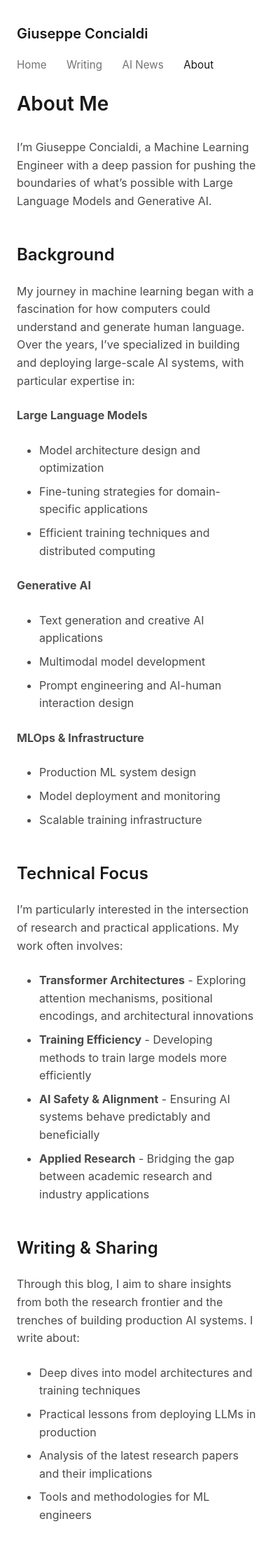
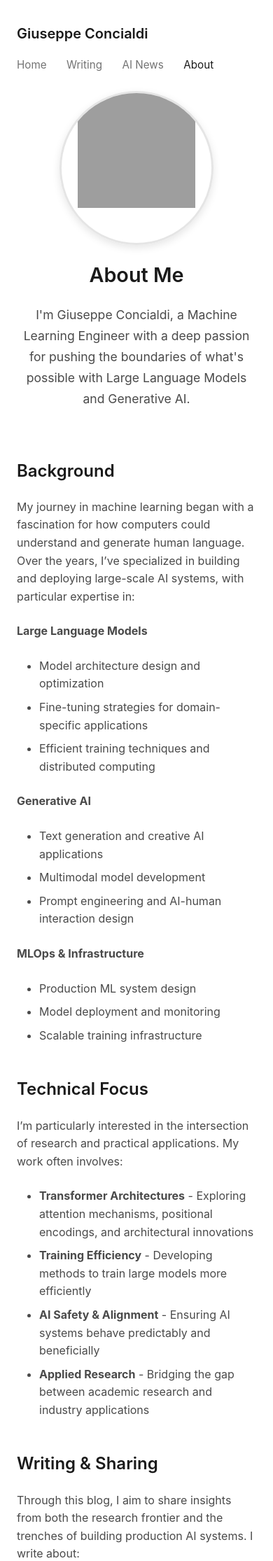
Before and after one commit to Gio99c/gio99c.github.io, a Jekyll site: the page built from about.md, in a window 390 px wide. Shown: the top 2230 px of the page at 70% size. Built offline with Jekyll 4.4.1, drawn with Linux system fonts in a browser that asks for light colours; grey boxes are pictures that could not be loaded.

Commit message:
(feat): add profile image in about

```diff
--- a/about.md
+++ b/about.md
@@ -4,9 +4,18 @@ title: About
 permalink: /about/
 ---
 
-# About Me
+<div class="about-header">
+  <div class="profile-image">
+    <div class="profile-image-wrapper">
+      <img src="/assets/images/profile.jpg" alt="Giuseppe Concialdi" />
+    </div>
+  </div>
+  <div class="about-content">
+    <h1>About Me</h1>
 
-I'm Giuseppe Concialdi, a Machine Learning Engineer with a deep passion for pushing the boundaries of what's possible with Large Language Models and Generative AI.
+    <p>I'm Giuseppe Concialdi, a Machine Learning Engineer with a deep passion for pushing the boundaries of what's possible with Large Language Models and Generative AI.</p>
+  </div>
+</div>
 
 ## Background
 
--- a/assets/css/main.scss
+++ b/assets/css/main.scss
@@ -763,3 +763,69 @@ pre code {
     padding: var(--spacing-md);
   }
 }
+
+/* =============================================
+ * About Page Profile Picture Styles
+ * ============================================= */
+
+.about-header {
+  display: flex;
+  align-items: flex-start;
+  gap: var(--spacing-lg);
+  margin-bottom: var(--spacing-xl);
+}
+
+.profile-image {
+  flex-shrink: 0;
+}
+
+.profile-image-wrapper {
+  width: 220px;
+  height: 220px;
+  border-radius: 50%;
+  overflow: hidden;
+  border: 3px solid var(--border-grey);
+  box-shadow: 0 4px 12px rgba(0, 0, 0, 0.1);
+}
+
+.profile-image img {
+  width: 100%;
+  height: 100%;
+  object-fit: cover;
+  transform: scale(1.2) translateY(-10px);
+}
+
+.about-content {
+  flex: 1;
+}
+
+.about-content h1 {
+  margin-top: 0;
+  margin-bottom: var(--spacing-md);
+}
+
+.about-content p {
+  margin-bottom: var(--spacing-md);
+  font-size: 1.1rem;
+  line-height: 1.7;
+}
+
+/* Responsive design for about page */
+@media (max-width: 768px) {
+  .about-header {
+    flex-direction: column;
+    align-items: center;
+    text-align: center;
+    gap: var(--spacing-md);
+  }
+
+  .profile-image img {
+    width: 160px;
+    height: 160px;
+    transform: scale(1.05);
+  }
+
+  .about-content h1 {
+    font-size: 1.8rem;
+  }
+}
```
Also changed, not shown: 1 other file.
